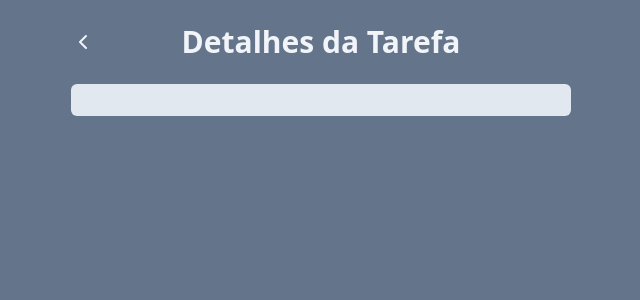
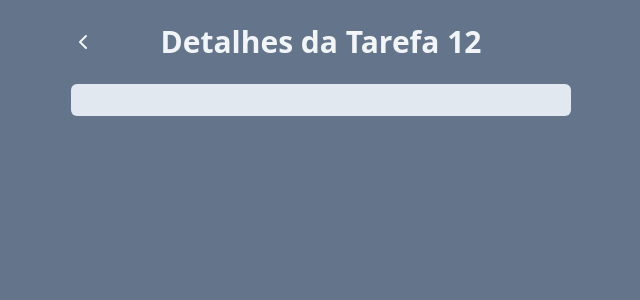
Before and after one commit to IgorMorais1/React-Aula, a React (Vite) app: page /task in a window 1280 px wide. Shown: the top 300 px of the page, without its empty margins (319-959 px from the left). Built offline with nearby package versions, Linux system fonts and the light colour scheme.

Commit message:
detalhes

```diff
--- a/src/pages/TaskPage.jsx
+++ b/src/pages/TaskPage.jsx
@@ -16,7 +16,7 @@ function TaskPage () {
                         className="absolute left-0 top-0 bottom-0 text-slate-100">
                         <ChevronLeftIcon />
                     </button>
-                    <Title>Detalhes da Tarefa</Title>
+                    <Title>Detalhes da Tarefa 12</Title>
                 </div>
 
 
```
